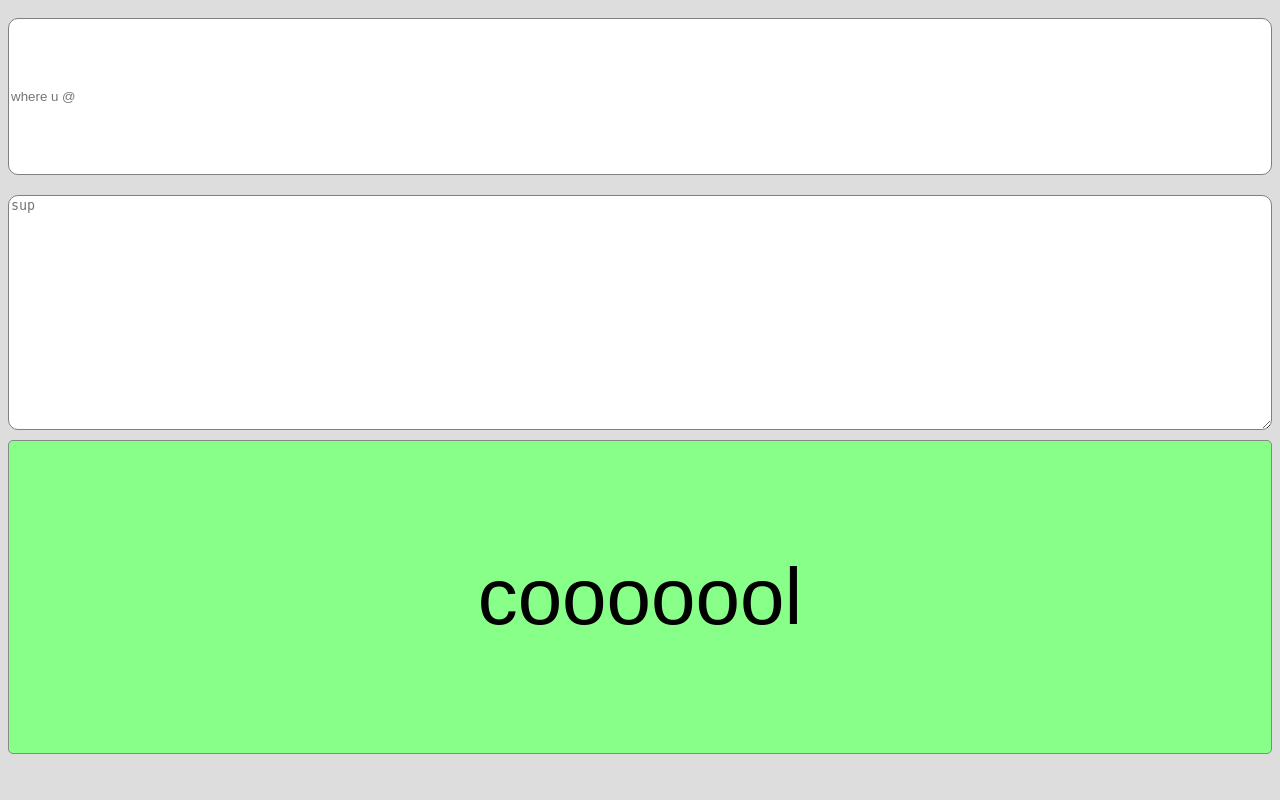
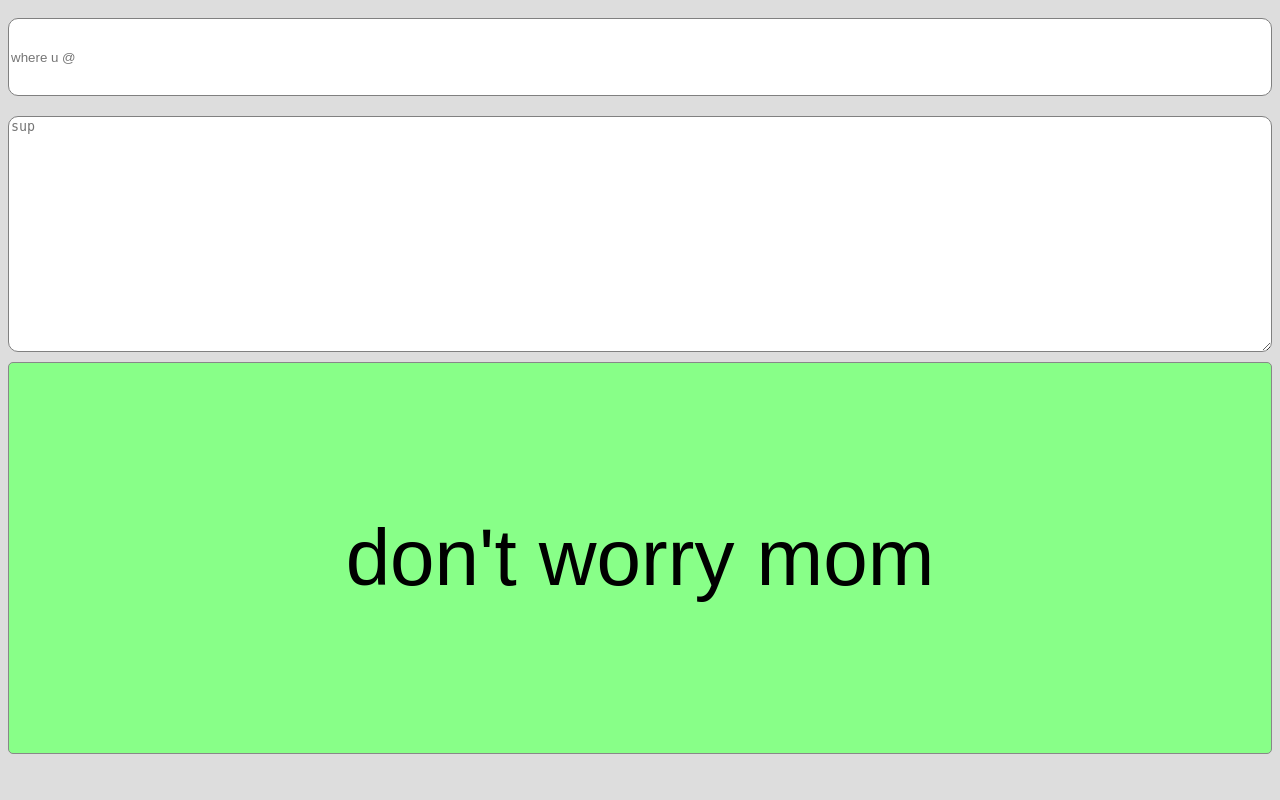
Before and after one commit to jangell/mysite, a Django app: page /where/submit in a window 1280 px wide. Run offline with Django 3.2, Linux system fonts and the light colour scheme; the visitor is signed in with stand-in values (Sample User, id 1).

Commit message:
little tweaks

```diff
--- a/checkin/templates/checkin/index.html
+++ b/checkin/templates/checkin/index.html
@@ -44,7 +44,7 @@ body{
 	color:#ccd;
 	border-radius:5px;
 	box-shadow:0 0 10px black;
-	max-width:40vw;
+	max-width:45vw;
 }
 .timestamp{
 	margin-top:10px;
--- a/checkin/templates/checkin/submit.html
+++ b/checkin/templates/checkin/submit.html
@@ -13,7 +13,7 @@ p{
 }
 #id_location{
 	width:100%;
-	height:20%;
+	height:10%;
 	margin:10px 0px;
 	border-radius:10px;
 	border:1px solid grey;
@@ -30,7 +30,7 @@ label{
 }
 #send_button{
 	width:100%;
-	height:40%;
+	height:50%;
 	font-size:5rem;
 	font-weight:300;
 	background-color:#8f8;
@@ -41,7 +41,6 @@ label{
 }
 #send_button:hover{
 	background-color:#4d4;
-	font-size:7rem;
 }
 </style>
 
@@ -52,7 +51,7 @@ label{
 		{% csrf_token %}
 		<p>
 			{{ form.as_p }}
-			<button id="send_button" type="submit">cooooool</button>
+			<button id="send_button" type="submit">don't worry mom</button>
 		</p>
 	</form>
 </body>
```
